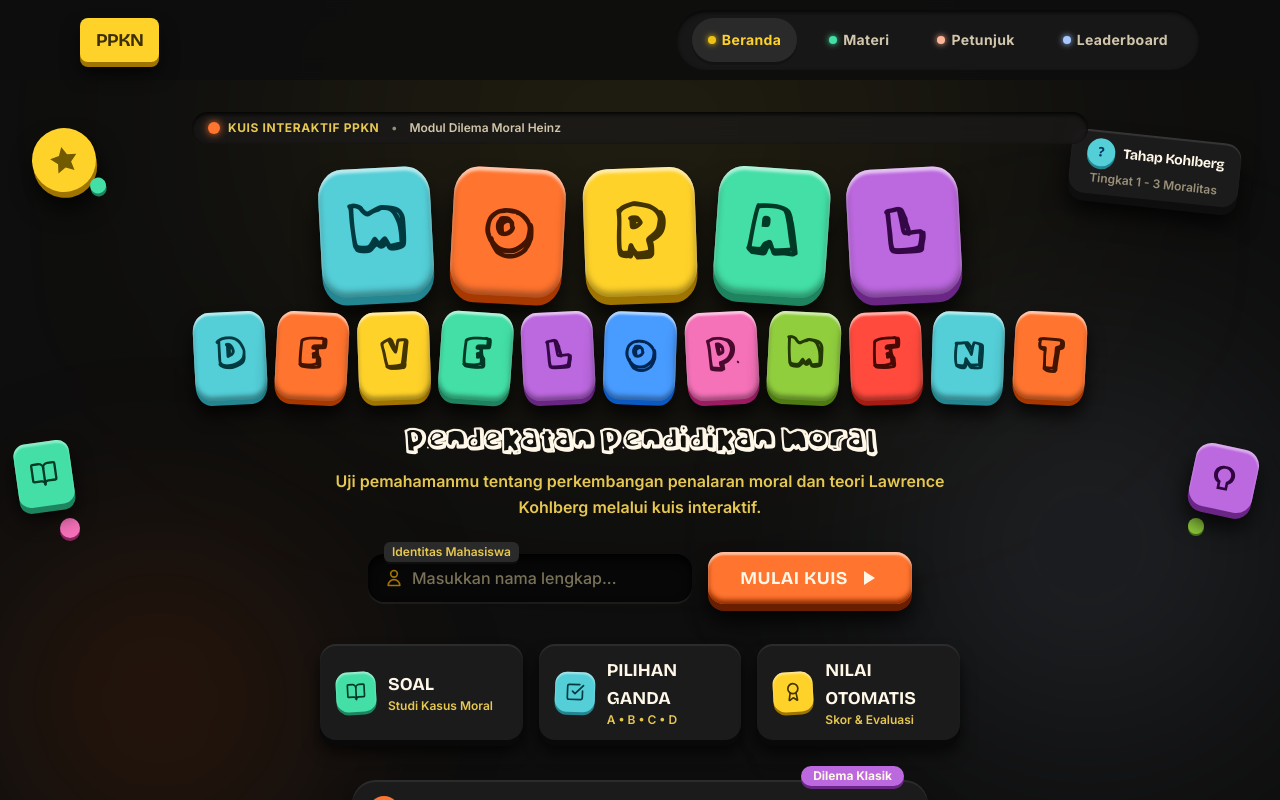
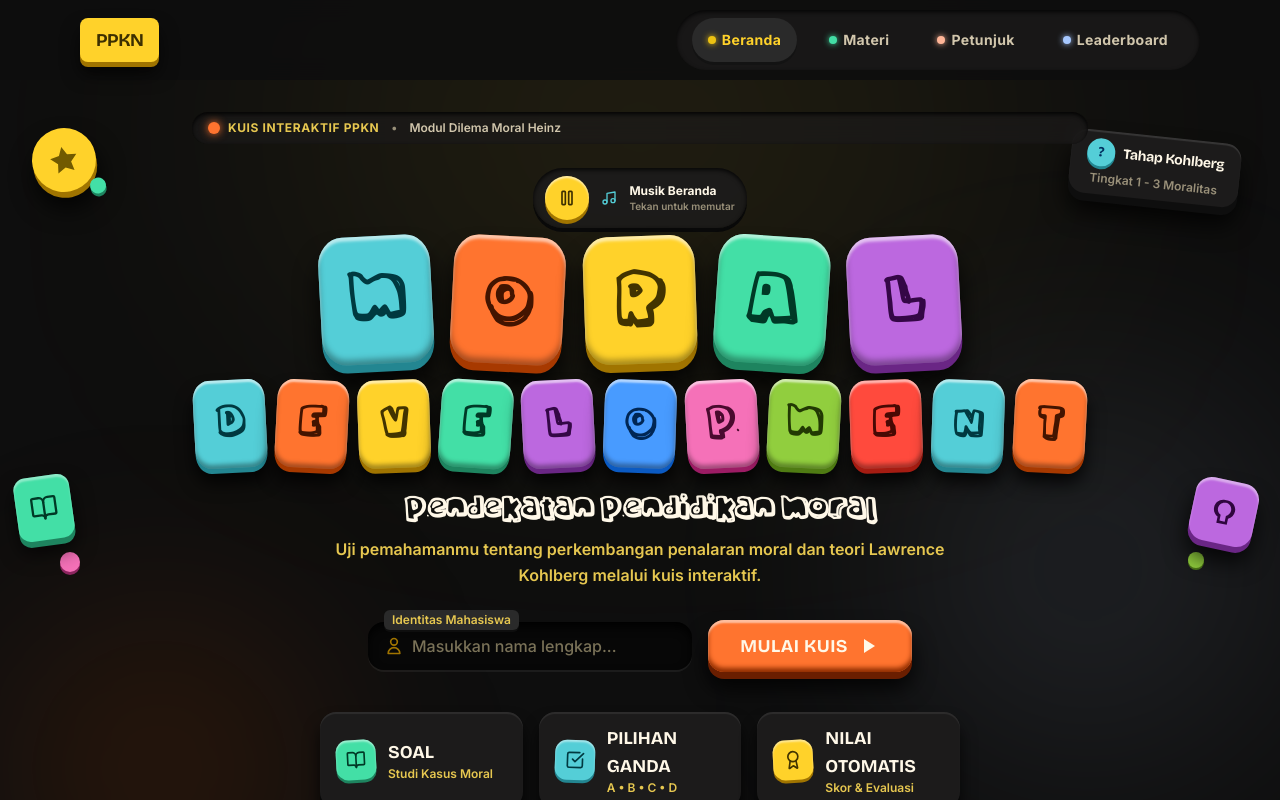
Before and after one commit to pangestuanton/ppkn-dev, a Next.js app: page / in a window 1280 px wide. Shown: the top 800 px of the page. Built offline with nearby package versions, Linux system fonts and the light colour scheme.

Commit message:
Add music players to home and quiz

```diff
--- a/app/page.tsx
+++ b/app/page.tsx
@@ -6,6 +6,7 @@ import ClayTitle from "@/components/ClayTitle";
 import ClayBadge from "@/components/ClayBadge";
 import { siteConfig } from "@/config/site";
 import { BookOpen, CheckSquare, Award } from "lucide-react";
+import MusicPlayer from "@/components/MusicPlayer";
 
 export default function LandingPage() {
   const [name, setName] = useState("");
@@ -88,6 +89,7 @@ export default function LandingPage() {
         </div>
 
       </div>
+      <div className="relative z-10 mb-2"><MusicPlayer track="home" /></div>
 
       {/* Clay Title */}
       <div className="w-full max-w-5xl flex flex-col items-center text-center relative z-10 px-2">
--- a/app/quiz/page.tsx
+++ b/app/quiz/page.tsx
@@ -10,6 +10,7 @@ import QuestionNavigator from "@/components/QuestionNavigator";
 import SubmitModal from "@/components/SubmitModal";
 import LoadingState from "@/components/LoadingState";
 import ErrorState from "@/components/ErrorState";
+import MusicPlayer from "@/components/MusicPlayer";
 
 export default function QuizPage() {
   const router = useRouter();
@@ -148,6 +149,7 @@ export default function QuizPage() {
     <div className="w-full max-w-7xl mx-auto px-4 sm:px-6 lg:px-20 py-4 select-none">
       {/* Top Header */}
       <div className="sticky top-16 md:top-20 z-40 w-full flex flex-col gap-3 mb-6 sm:mb-8 py-3 bg-[#0e0e0e]/95 backdrop-blur-md">
+        <div className="flex justify-end"><MusicPlayer track="quiz" /></div>
         <div className="flex items-center justify-between gap-2 px-1">
           <div className="flex items-center gap-3">
             <span className="inline-flex items-center gap-1.5 px-2 sm:px-4 py-1.5 rounded-full bg-[#2a2a2a] text-[#FFD22A] font-['Quicksand'] font-bold text-[10px] sm:text-sm shadow-[inset_0_2px_2px_rgba(255,255,255,0.15),0_4px_0_#0e0e0e]">
```
Also changed, not shown: public/music/README.md (added).
